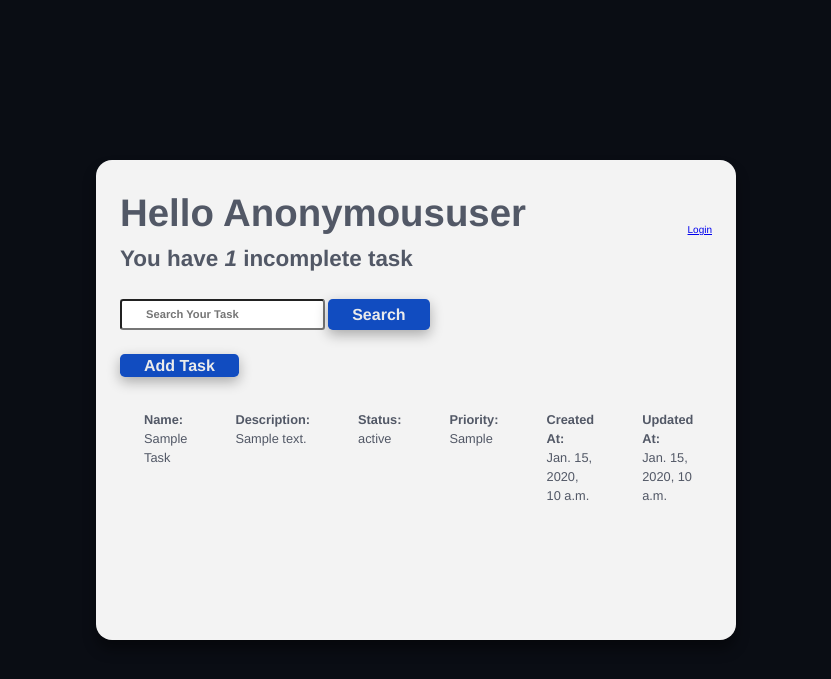
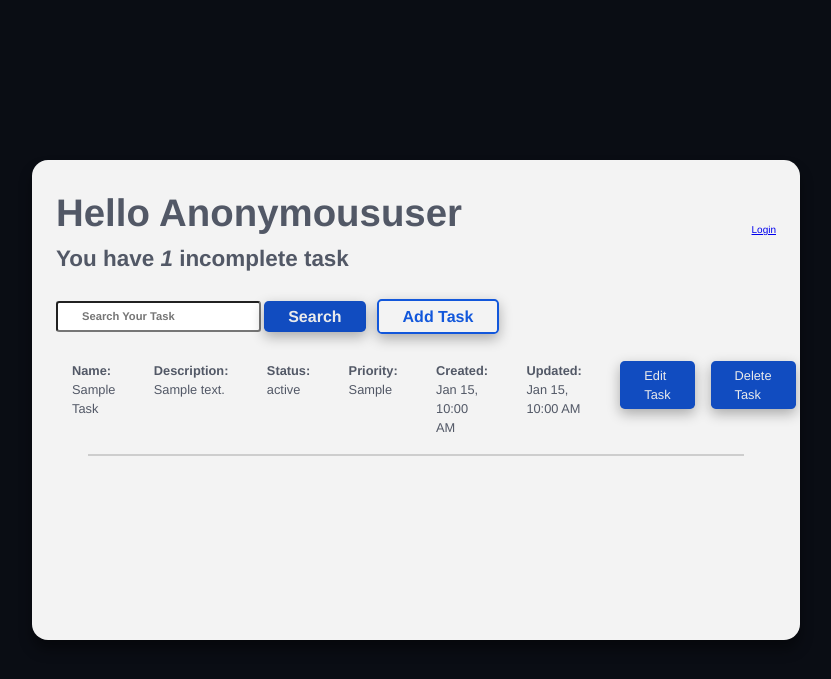
Before and after one commit to razfarage2/todo-web-app, a Django app: template todo_list/base/templates/base/task_list.html in a window 1280 px wide. Shown: the top 679 px of the page, without its empty margins (224-1055 px from the left). Run offline with Django 5.2, Linux system fonts and the light colour scheme; the template is opened without the code that fills it: most values are stand-ins (such as "Sample title", 1, 10 or a date in 2020).

Commit message:
Fixed a few design issues. responsive on the way

```diff
--- a/todo_list/base/models.py
+++ b/todo_list/base/models.py
@@ -8,7 +8,7 @@ from users.models import CustomUser
 class Task(models.Model):
     id = models.UUIDField(primary_key=True, default=uuid.uuid4, editable=False)
     title = models.CharField(max_length=128)
-    description = models.TextField(null=True, blank=True)
+    description = models.TextField( max_length=120, null=True, blank=True)
     status = models.CharField(max_length=30, choices=[(tag.name, tag.value) for tag in Status], default='Pending')
     priority = models.CharField(max_length=30, choices=[(tag.name, tag.value) for tag in Priority], default='Low')
     user = models.ForeignKey(CustomUser, on_delete=models.CASCADE, related_name='tasks', null=False, blank=False)
@@ -19,4 +19,4 @@ class Task(models.Model):
         return self.title
 
     class Meta:
-        ordering = ['status']
+        ordering = ['-priority']
--- a/todo_list/base/static/css/base.css
+++ b/todo_list/base/static/css/base.css
@@ -84,7 +84,7 @@
   background-color: rgb(243, 243, 243);
   padding: 1.5rem 1.5rem;
   border-radius: 1rem;
-  width: 50%;
+  width: 60%;
   height: 60%;
   display: flex;
   flex-direction: column;
--- a/todo_list/base/static/css/task_list.css
+++ b/todo_list/base/static/css/task_list.css
@@ -14,7 +14,6 @@
     --color-800:#092357;
     --color-900:#06193d;
     }
-
 
 .header-bar{
     display: flex;
@@ -68,8 +67,25 @@
     text-transform: capitalize;
 }
 
+ .search-add-wrapper{
+    display: flex;
+    align-items: center;
+    gap: 1rem;
+ }
+ .btn-add{
+    background-color: transparent;
+    border: 2px solid var(--color-300);
+    color: var(--color-300);
+ }
 
-
+ .btn-add:hover{
+    background-color: var(--color-100) ;
+    box-shadow: 0rem .5rem 1rem rgba(0, 0, 0, .2);
+    transform: translateY(-3px);
+    font-weight: 700;
+    color: var(--text-000);
+    border: 0;
+}
 .task-items-wrapper{
     display: flex;
     flex-direction: column;
@@ -83,19 +99,33 @@
   ;
     gap:.5rem
 }
+
 .task-content{
     display: flex;
-    gap: 3rem;
+    justify-content: space-between  ;
+    align-items: start;
+    gap: 2.4rem;
     font-size: .8rem;
 
 }
+.buttons-custom{
+    display: flex;
+    gap: 1rem;
+}
 
-/* .task-content:hover{
-    color: var(--text-000);
-    background-color: var(--color-300);
-    padding: .2rem 1rem;
-    border-radius: .2rem;
-} option to consider */
+.btn-delete{
+    align-self: flex-start;
+    font-size: .8rem;
+    font-weight: 500;
+    padding: .3rem 1.5rem;
+}
+.btn-edit{
+    align-self: flex-start;
+    font-size: .8rem;
+    font-weight: 500;
+    padding: .3rem 1.5rem;
+
+}
 
 .task{
     display: flex;
@@ -104,7 +134,7 @@
     justify-content: start;
     align-items: stretch;
     text-overflow: ellipsis;
-    padding: .5rem 1.5rem;
+    padding: .2rem 1rem;
 }
 
 .task-title{
@@ -114,21 +144,9 @@
     transition: all 300ms;
 }
 
-.task-title:hover{
-    font-weight: 600;
-    color: var(--text-000);
-    text-transform: uppercase;
-    background-color: var(--color-300);
-    padding: .2rem 1rem;
-    border-radius: .2rem;
-}
+
 .task-con-Description{
     width: 33%;
     overflow-wrap: break-word;
 
 }
-
-
-hr{
-    border: #092357;
-}
--- a/todo_list/base/templates/base/task_form.html
+++ b/todo_list/base/templates/base/task_form.html
@@ -7,10 +7,9 @@
 {% endblock extraheader %}
 
 {% block content %}
-
-
     <form method="POST" class="styled-form">
         {% csrf_token %}
+        <a href="{% url 'tasks' %}"class="button btn-back" style="font-size: .7rem; margin-bottom: .5rem;"> Go Back </a>
 
         <div class="form-group">
             <label for="{{ form.name.id_for_label }}">{{ form.title.label }}</label>
--- a/todo_list/base/templates/base/task_list.html
+++ b/todo_list/base/templates/base/task_list.html
@@ -4,8 +4,6 @@
 {% block extraheader %}
 <link rel="stylesheet" href="{% static 'css/task_list.css' %}">
 {% endblock extraheader %}
-
-
 
 
 {% block content %}
@@ -29,17 +27,16 @@
 <div class="search-add-wrapper">
     <form method="GET" class="search-form">
         <input type='text' name='search-area' placeholder="Search your task" value="{{search_input}}" class="search-add label-text">
-        <input class="button" type="submit" value='Search'>
+        <input class="button" type="submit" value='Search' style="margin-right: -5px;">
     </form>
-</div>
-
-<div class="modal-add-task">
-    <a href="{% url 'task-create' %}" class="button">Add Task</a>
+        <a href="{% url 'task-create' %}" class="button btn-add">Add Task</a>
 </div>
 
 
 
+
 <div class="task-items-wrapper">
+
     {% for task in tasks %}
     <div class="task-wrapper">
         {% if task.status == Status.COMPLETED.value %}
@@ -52,18 +49,19 @@
         {% else %}
            <div class="task">
                 <div class="task-complete-icon"></div>
-               <div class="task-content">
-                    <div class="task-con"><h4>Name:</h4> <a href="{% url 'task-update' task.id %}" class="task-title">{{task}}</a> </div>
-                    <div class="task-con-Description"><h4>Description:</h4> <span class="task-description">{{task.description}}</span></div>
-                    <div class="task-con"><h4>Status:</h4> <span class="task-status">{{task.get_status_display}}</span></div>
-                    <div class="task-con"><h4>Priority:</h4> <span class="task-priority">{{task.get_priority_display}}</span></div>
-                    <div class="task-con"><h4>Created At:</h4> <span class="task-created">{{task.created_at}}</span></div>
-                    <div class="task-con"><h4>Updated At:</h4> <span class="task-updated">{{task.updated_at}}</span></div>
-                     <a class="delete-link" href="{% url 'task-delete' task.id %}" class="button">&#215;</a>
-
+                <div class="task-content">
+                <div class="task-con"><h4>Name:</h4> <span class="task-title">{{task}}</span> </div>
+                <div class="task-con-Description"><h4>Description:</h4> <span class="task-description">{{task.description}}</span></div>
+                <div class="task-con"><h4>Status:</h4> <span class="task-status">{{task.get_status_display}}</span></div>
+                <div class="task-con"><h4>Priority:</h4> <span class="task-priority">{{task.get_priority_display}}</span></div>
+                <div class="task-con"><h4>Created:</h4> <span class="task-created">{{ task.created_at|date:"M d, h:i A" }}</span></div>
+                <div class="task-con"><h4>Updated:</h4> <span class="task-updated">{{ task.updated_at|date:"M d, h:i A" }}</span></div>
+                 <div class="buttons-custom">
+                    <a class="button btn-edit" href="{% url 'task-update' task.id %} ">Edit Task</a>
+                     <a class="button btn-delete" href="{% url 'task-delete' task.id %} ">Delete Task</a>
+                 </div>
                 </div>
-                <br>
-                <hr>
+                <hr style="border: 1px solid rgba(0, 0, 0, 0.158); margin: 1rem;">
 
             </div>
 
--- a/todo_list/base/views.py
+++ b/todo_list/base/views.py
@@ -59,7 +59,8 @@ class TaskList(LoginRequiredMixin, ListView):
     def get_context_data(self,  **kwargs):
         context = super().get_context_data(**kwargs)
         context['tasks'] = context['tasks'].filter(user=self.request.user)
-        context['count'] = context['tasks'].filter(status=Status['COMPLETED'].value).count()
+        context['count'] = context['tasks'].exclude(status='COMPLETED').count()
+
         print(context['count'])
 
         search_input = self.request.GET.get('search-area') or ''
```
Also changed, not shown: todo_list/base/templates/base/register.html (+4 -3 lines), todo_list/base/templates/base/task_confirm_delete.html (+21 -6 lines). Lines whose indentation alone changed are shown as unchanged.
